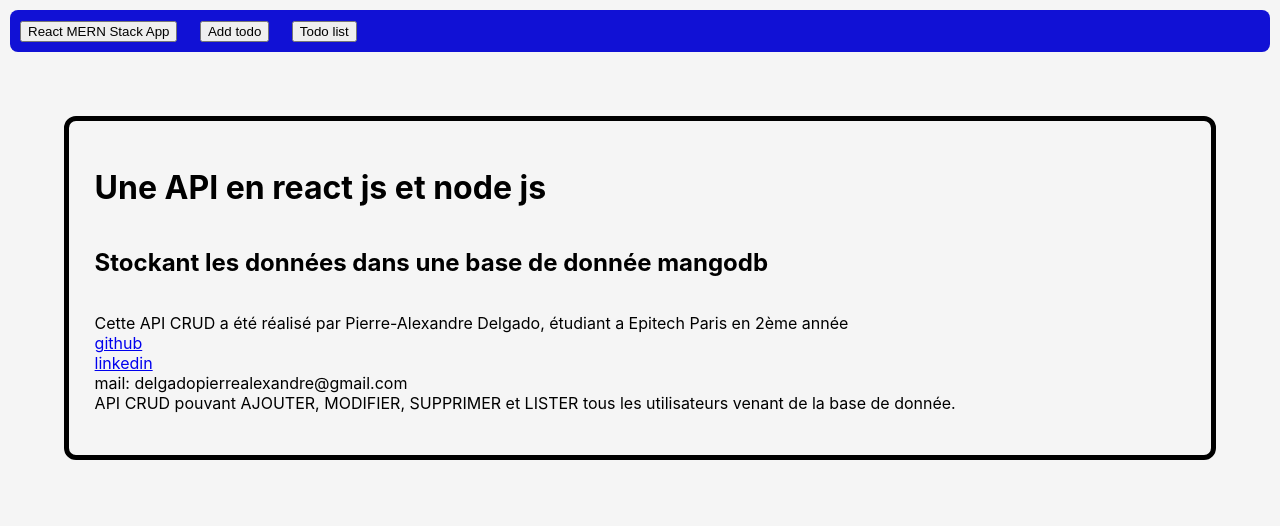
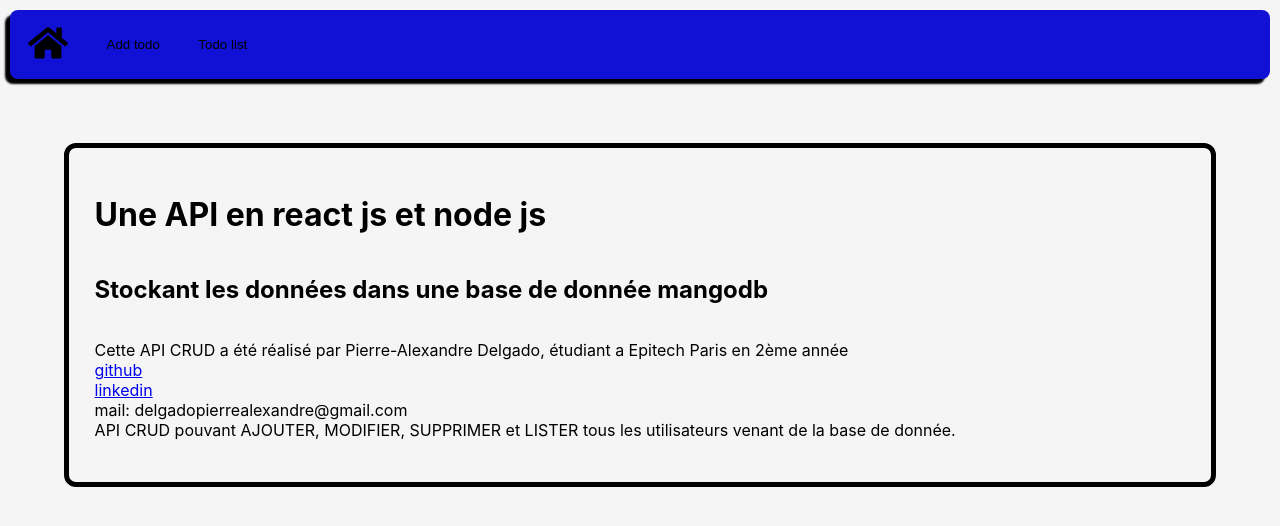
Before and after one commit to TheRealPad/TodoListReact, a React (Create React App) app in the folder frontend/: page / in a window 1280 px wide. Shown: the top 526 px of the page. Built offline with nearby package versions, Linux system fonts and the light colour scheme.

Commit message:
[Mod] update css

```diff
--- a/frontend/src/App.css
+++ b/frontend/src/App.css
@@ -7,11 +7,13 @@ body {
     border-radius: 8px;
     padding: 5px;
     background-color: rgb(17, 17, 213);
+    box-shadow: -5px 5px 2px black;
 }
 
 .elem-nav {
     display: flex;
-    justify-content: flex-start;
+    justify-content: flex-cent;
+    align-items: center;
     gap: 1%;
 }
 
@@ -19,6 +21,7 @@ body {
     background-color: transparent;
     margin: 5px;
     border-radius: 4px;
+    border-color: transparent;
 }
 
 .button-nav:hover {
@@ -40,3 +43,7 @@ body {
     display: flex;
     flex-direction: column;
 }
+
+.icon-button {
+    font-size: 300%;
+}
--- a/frontend/src/App.js
+++ b/frontend/src/App.js
@@ -2,6 +2,7 @@ import React from "react";
 import './App.css';
 import { Link } from "react-router-dom";
 import { Navbar, Container } from "react-bootstrap";
+import { FaHome } from 'react-icons/fa';
 
 function App() {
   return (
@@ -9,26 +10,26 @@ function App() {
       <header className="App-header">
         <Navbar className="nav-bar" bg="dark" variant="dark">
           <Container className="elem-nav">
-              <div className="button-nav">
+              <div>
                 <Link to={"/"}
                   className="nav-link">
-                    <button type="button">
-                      React MERN Stack App
+                    <button className="button-nav" type="button">
+                      <FaHome className="icon-button"/>
                     </button>
                 </Link>
               </div>
-              <div className="button-nav">
+              <div>
                 <Link to={"/create-student"}
                   className="nav-link">
-                    <button type="button">
+                    <button className="button-nav" type="button">
                       Add todo
                     </button>
                 </Link>
               </div>
-              <div className="button-nav">
+              <div>
                 <Link to={"/student-list"}
                   className="nav-link">
-                    <button type="button">
+                    <button className="button-nav" type="button">
                       Todo list
                     </button>
                 </Link>
--- a/frontend/src/Components/update/edit-todo.component.js
+++ b/frontend/src/Components/update/edit-todo.component.js
@@ -1,7 +1,9 @@
 import React, { useState, useEffect } from "react";
 import axios from "axios";
+import '../create/create-todo.component.css'
 import StudentForm from "../TodoForm";
 import { useParams } from 'react-router-dom';
+import { Link } from "react-router-dom";
 
 const EditTodo = (props) => {
 const [formValues, setFormValues] = useState({
@@ -41,6 +43,7 @@ useEffect(() => {
 }, [id]);
 
 return (
+	<div className="create-student">
 		<StudentForm
 		initialValues={formValues}
 		onSubmit={onSubmit}
@@ -48,6 +51,25 @@ return (
 		>
 		Update Student
 		</StudentForm>
+		<div className="redirection">
+			<div>
+				<Link to={"/"}
+            	    className="nav-link">
+            	    <button type="button">
+            	        Home
+            	    </button>
+        		</Link>
+			</div>
+			<div>
+				<Link to={"/student-list"}
+            	    className="nav-link">
+            	    <button type="button">
+            	        View
+            	    </button>
+        		</Link>
+			</div>
+		</div>
+	</div>
 );
 };
 
```
Lines whose indentation alone changed are shown as unchanged.
